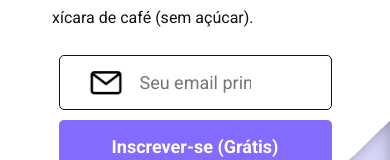
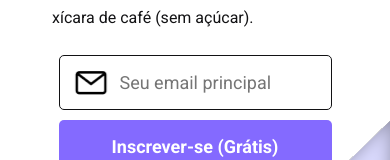
Before and after one commit to JefersonT4v4res/Tech-Blog, a plain HTML site: page pages/newsletter.html in a window 390 px wide. Shown: the part 436-596 px from the top of the page. Drawn offline with Linux system fonts and the light colour scheme.

Commit message:
Update newsLetter.css
ajuste input email

```diff
--- a/assets/styles/newsLetter.css
+++ b/assets/styles/newsLetter.css
@@ -248,8 +248,10 @@ body {
   }
 
   .subscribe input[type="email"] {
+    padding: 0px 60px;
     width: 273px;
     height: 55px;
+    background-position: 5px;
   }
 
   .subscribe button {
```
